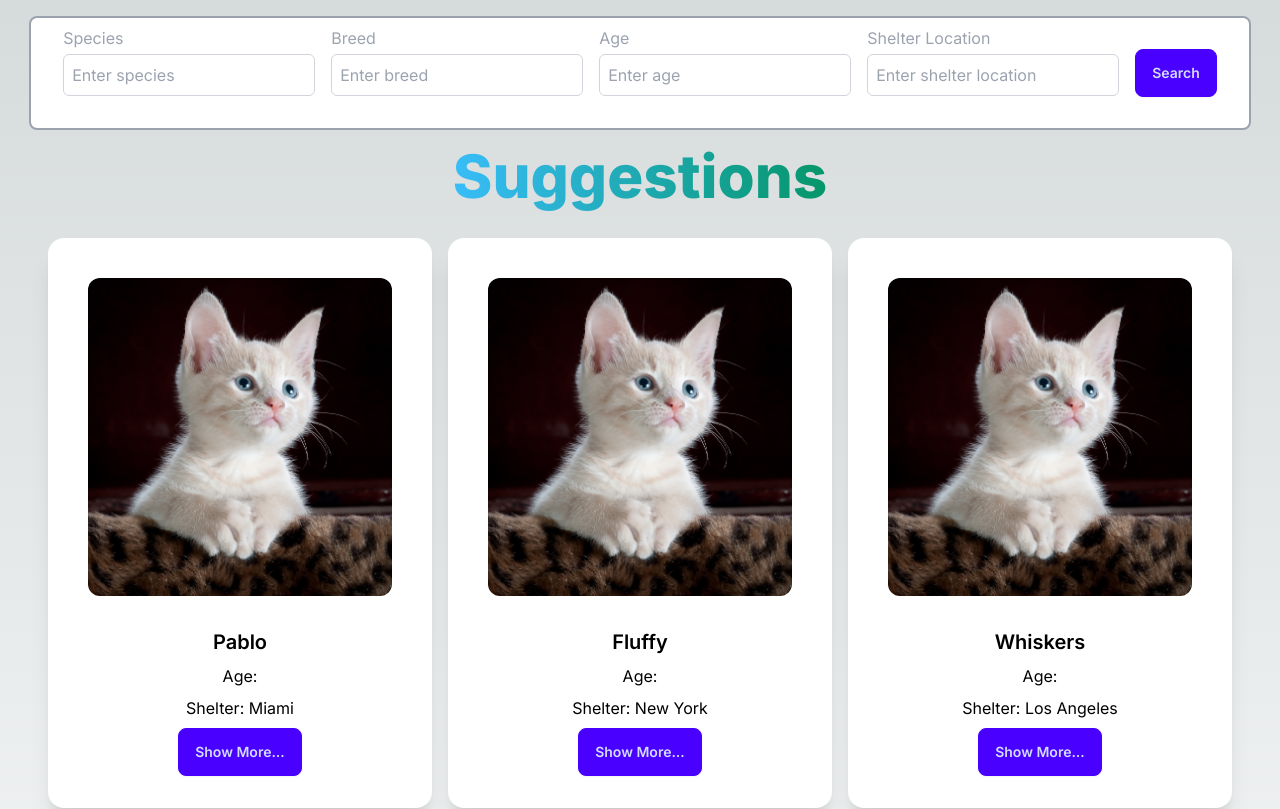
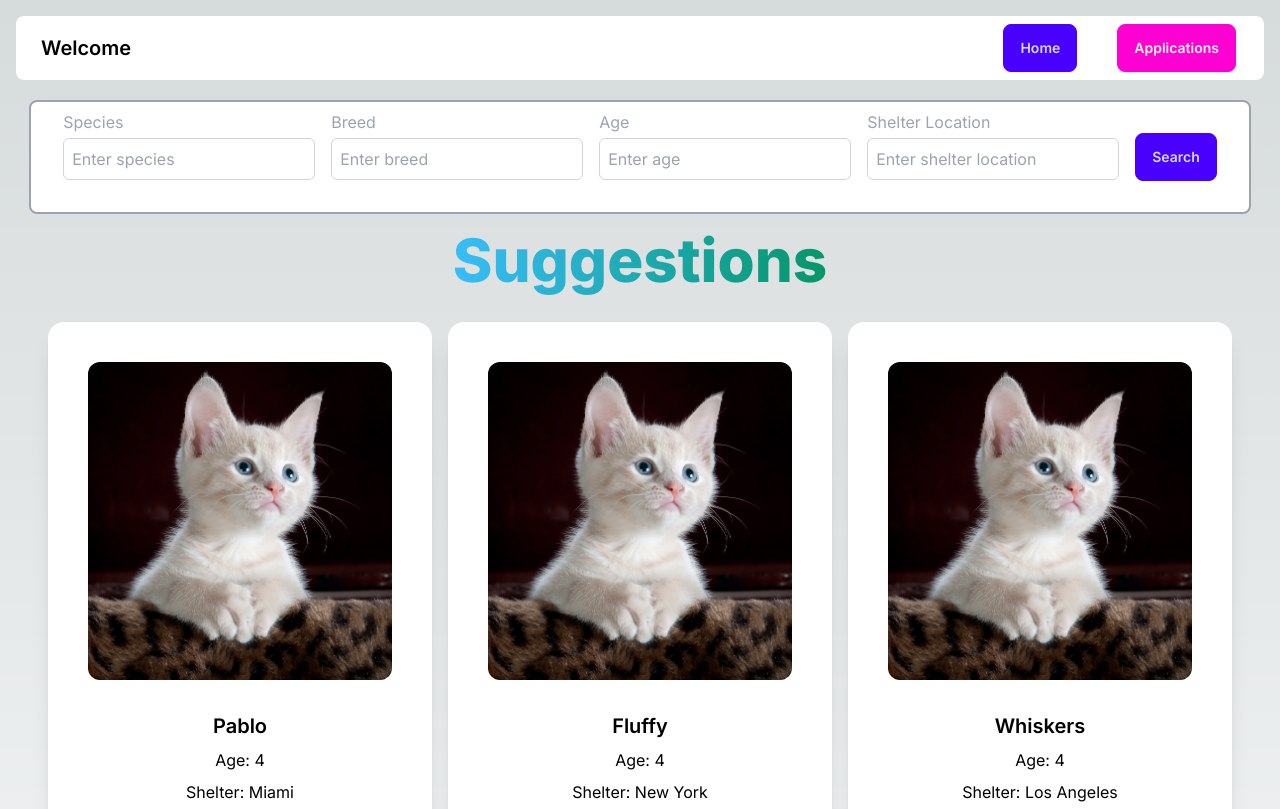
Before and after one commit to husseinkhaled733/Pet_Shelter_Front_end, a Next.js app: page /Home in a window 1280 px wide. Shown: the top 809 px of the page. Built offline with nearby package versions, Linux system fonts and the light colour scheme.

Commit message:
implementing filter criteria

```diff
--- /dev/null
+++ b/src/app/Header/Headercomponent.tsx
@@ -0,0 +1,17 @@
+import React from "react";
+
+const Headercomponent = ({handleHome, handleApplication}: {handleHome: () => void, handleApplication: () => void}) => {
+  return (
+    <div className="navbar bg-base-100 rounded-lg mb-5">
+      <div className="flex-1">
+        <text className="btn btn-ghost text-xl">Welcome</text>
+      </div>
+      <div className="flex justify-around">
+        <button className="btn btn-primary mx-5" onClick={handleHome}>Home</button>
+        <button className="btn btn-secondary mx-5" onClick={handleApplication}>Applications</button>
+      </div>
+    </div>
+  );
+};
+
+export default Headercomponent;
--- a/src/app/Home/Results/page.tsx
+++ /dev/null
@@ -1,50 +0,0 @@
-import React from "react";
-import { useState } from "react";
-import { useRouter } from "next/router";
-import { log } from "console";
-import PetCard from "@/app/Pet/petCard";
-import {
-  dummyPetData,
-  dummyPetData1,
-  dummyPetData2,
-  dummyPetData3,
-} from "../dummyPetData";
-
-interface SearchParams {
-  // Define the shape of the searchParams object
-  // For example:
-  species: string;
-  age: string;
-  breed: string;
-  shelterLocation: string;
-}
-
-const SearchResults = ({ searchParams }: { searchParams: SearchParams }) => {
-  console.log(searchParams);
-  const petDataList = [
-    dummyPetData,
-    dummyPetData1,
-    dummyPetData2,
-    dummyPetData3,
-  ];
-  return (
-    <div className="container mx-auto p-4">
-      <div className="text-center mb-8">
-        <h1 className="text-3xl md:text-5xl lg:text-6xl font-extrabold text-gray-900 dark:text-white">
-          <span className="text-transparent bg-clip-text bg-gradient-to-r to-emerald-600 from-sky-400">
-            Search Results
-          </span>
-        </h1>
-      </div>
-      <ul className="flex flex-wrap justify-center gap-4">
-        {petDataList.map((petData, index) => (
-          <li key={index}>
-            <PetCard petData={petData} />
-          </li>
-        ))}
-      </ul>
-    </div>
-  );
-};
-
-export default SearchResults;
--- a/src/app/Home/dummyPetData.ts
+++ b/src/app/Home/dummyPetData.ts
@@ -12,6 +12,7 @@ export const dummyPetData = {
   relevantDocuments: ['Vaccination Records'],
   availableStatus: 'Available',
   shelter: 'Miami',
+  age:4,
   images: ['/cat_pablo.jpg'], // Provide the correct path to your image
 };
 
@@ -27,6 +28,7 @@ export const dummyPetData1 = {
   description: 'Fluffy is a lovely Golden Retriever looking for a home.',
   relevantDocuments: ['Health Certificate'],
   availableStatus: 'Available',
+  age:4,
   shelter: 'New York',
   images: ['/dog_fluffy.jpg'], // Provide the correct path to your image
 };
@@ -44,6 +46,7 @@ export const dummyPetData2 = {
   relevantDocuments: ['Neutering Certificate'],
   availableStatus: 'Adopted',
   shelter: 'Los Angeles',
+  age:4,
   images: ['/cat_whiskers.jpg'], // Provide the correct path to your image
 };
 
@@ -60,6 +63,7 @@ export const dummyPetData3 = {
   relevantDocuments: ['Flea Treatment Receipt'],
   availableStatus: 'Available',
   shelter: 'Chicago',
+  age:4,
   images: ['/dog_buddy.jpg'], // Provide the correct path to your image
 };
 
--- a/src/app/Home/page.tsx
+++ b/src/app/Home/page.tsx
@@ -1,4 +1,5 @@
-import React from "react";
+'use client'
+import React, { useState } from "react";
 import PetCard from "../Pet/petCard";
 import SearchBar from "../Search/Searchcomponent";
 import {
@@ -7,31 +8,70 @@ import {
   dummyPetData2,
   dummyPetData3,
 } from "./dummyPetData";
+import Headercomponent from "../Header/Headercomponent";
+import Filtercomponent from "../Search/Filtercomponent";
 
 const HomePage = () => {
+
+
   const petDataList = [
     dummyPetData,
     dummyPetData1,
     dummyPetData2,
     dummyPetData3,
   ];
+
+  const [searchCriteria,setSearchCriteria] =useState<SearchParams>({
+    species: '',
+    breed: '',
+    age: '',
+    shelterLocation: '',
+    houseTrained: true,
+    notHouseTrained: true,
+    vaccinated: true,
+    notVaccinated: true,
+    spayed: true,
+    neutering: true
+  });
+
+
+
+  function handleSearch(e:SearchParams){
+    console.log("searching")
+    console.log(e)
+    const setter:SearchParams={
+      species: e.species,
+      breed: e.breed,
+      age: e.age,
+      shelterLocation: e.shelterLocation,
+      houseTrained: e.houseTrained,
+      notHouseTrained: e.notHouseTrained,
+      vaccinated: e.vaccinated,
+      notVaccinated: e.notVaccinated,
+      spayed: e.spayed,
+      neutering: e.neutering
+    }
+    setSearchCriteria(setter)
+    console.log(searchCriteria);
+    setDisplay(filter);
+
+  }
+
+  const home=<SearchBar handleSubmit={handleSearch} petDataList={petDataList}></SearchBar>
+  const filter=<Filtercomponent searchCriteria={searchCriteria} petDataList={petDataList}></Filtercomponent>
+
+  const [display,setDisplay]=useState(home);
+
+
   return (
     <div className="container mx-auto p-4">
-      <SearchBar />
-      <div className="text-center mb-8">
-        <h1 className="text-3xl md:text-5xl lg:text-6xl font-extrabold text-gray-900 dark:text-white">
-          <span className="text-transparent bg-clip-text bg-gradient-to-r to-emerald-600 from-sky-400">
-            Suggestions
-          </span>
-        </h1>
-      </div>
-      <ul className="flex flex-wrap justify-center gap-4">
-        {petDataList.map((petData, index) => (
-          <li key={index}>
-            <PetCard petData={petData} />
-          </li>
-        ))}
-      </ul>
+      <Headercomponent handleHome={()=>{
+        setDisplay(home);
+      }}
+      handleApplication={()=>{
+        setDisplay(filter);
+      }}></Headercomponent>
+      {display}
     </div>
   );
 };
--- /dev/null
+++ b/src/app/Search/Filtercomponent.tsx
@@ -0,0 +1,114 @@
+'use client'
+import React from "react";
+import { useState } from "react";
+import PetCard from "../Pet/petCard";
+import { log } from "console";
+
+const Filtercomponent = ({searchCriteria, petDataList }: { searchCriteria:SearchParams, petDataList: [] }) => {
+
+  console.log(searchCriteria);
+
+  const [houseTrained,sethouseTrained] =useState(searchCriteria.houseTrained);
+  const [notHouseTrained,setnothouseTrained] =useState(searchCriteria.notHouseTrained);
+  const [vaccinated,setvaccinated] =useState(searchCriteria.vaccinated);
+  const [notvaccinated,setnotvaccinated] =useState(searchCriteria.notVaccinated);
+  const [spayed,setspayed] =useState(searchCriteria.spayed);
+  const [neutering,setneutering] =useState(searchCriteria.neutering);
+
+
+  return (
+    <div className="container mx-auto p-4">
+      <form onSubmit={(e:any)=>{
+        e.preventdefault();
+        console.log('====================================');
+        console.log(e.target.values);
+        console.log('====================================');
+      }} className="flex flex-col md:flex-row m-auto items-center w-fit justify-center space-y-4 md:space-y-0 mb-4 border-2 border-gray-400 px-6 pb-6 rounded-lg bg-base-100">
+        <div className="form-control">
+          <label className="label cursor-pointer">
+            <span className="label-text">House trained</span>
+            <input
+              type="checkbox"
+              className="checkbox checkbox-primary"
+              checked={houseTrained}
+
+            />
+          </label>
+        </div>
+        <div className="form-control">
+          <label className="label cursor-pointer">
+            <span className="label-text">Not house trained</span>
+            <input
+              type="checkbox"
+              className="checkbox checkbox-primary"
+              checked={notHouseTrained}
+
+            />
+          </label>
+        </div>
+        <div className="form-control">
+          <label className="label cursor-pointer">
+            <span className="label-text">Vaccinated</span>
+            <input
+              type="checkbox"
+              className="checkbox checkbox-primary"
+              checked={vaccinated}
+
+            />
+          </label>
+        </div>
+        <div className="form-control">
+          <label className="label cursor-pointer">
+            <span className="label-text">Not vaccinated</span>
+            <input
+              type="checkbox"
+              className="checkbox checkbox-primary"
+              checked={notvaccinated}
+
+            />
+          </label>
+        </div>
+        <div className="form-control">
+          <label className="label cursor-pointer">
+            <span className="label-text">Spayed</span>
+            <input
+              type="checkbox"
+              className="checkbox checkbox-primary"
+              checked={spayed}
+
+            />
+          </label>
+        </div>
+        <div className="form-control">
+          <label className="label cursor-pointer">
+            <span className="label-text">Neutring</span>
+            <input
+              type="checkbox"
+              className="checkbox checkbox-primary"
+              checked={neutering}
+            />
+          </label>
+        </div>
+        <button type="submit" className="btn btn-primary mt-5">
+          Filter
+        </button>
+      </form>
+      <div className="text-center mb-8">
+        <h1 className="text-3xl md:text-5xl lg:text-6xl font-extrabold text-gray-900 dark:text-white">
+          <span className="text-transparent bg-clip-text bg-gradient-to-r to-emerald-600 from-sky-400">
+            Search Results
+          </span>
+        </h1>
+      </div>
+      <ul className="flex flex-wrap justify-center gap-4">
+        {petDataList.map((petData, index) => (
+          <li key={index}>
+            <PetCard petData={petData} />
+          </li>
+        ))}
+      </ul>
+    </div>
+  );
+};
+
+export default Filtercomponent;
--- a/src/app/Search/Searchcomponent.tsx
+++ b/src/app/Search/Searchcomponent.tsx
@@ -1,26 +1,42 @@
 "use client"
 // components/SearchBar.js
 
-import React from "react";
-import { useRouter } from "next/navigation";
-import Link from "next/link";
+import React, { useState } from "react";
+import PetCard from "../Pet/petCard";
+
+
+const SearchBar = ({handleSubmit,petDataList}: {handleSubmit: any, petDataList: []}) =>{
 
 
 
-const SearchBar = () => {
+
+  const [species,setSpecies]=useState('');
+  const [breed,setBreed]=useState('');
+  const [age,setAge]=useState('');
+  const [shelterLocation,setShelterLocation]=useState('');
+
+  const searchCriteria:SearchParams={
+    species: species,
+    breed: breed,
+    age: age,
+    shelterLocation: shelterLocation,
+    houseTrained: true,
+    notHouseTrained: true,
+    vaccinated: true,
+    notVaccinated: true,
+    spayed: true,
+    neutering: true
+  }
 
 
-  function search(e:any){
-    e.preventDefault()
-    console.log(e.target.species.value)
-    console.log(e.target.breed.value)
-    console.log(e.target.age.value)
-    console.log(e.target.shelterLocation.value)
-
-  }
   return (
-    <form onSubmit={search} className="flex flex-col md:flex-row m-auto items-center w-fit justify-center space-y-4 md:space-y-0 mb-4 border-2 border-gray-400 px-6 pb-6 rounded-lg bg-base-100">
-
+    <>
+      <form
+        onSubmit={() => {
+          handleSubmit(searchCriteria);
+        }}
+        className="flex flex-col md:flex-row m-auto items-center w-fit justify-center space-y-4 md:space-y-0 mb-4 border-2 border-gray-400 px-6 pb-6 rounded-lg bg-base-100"
+      >
         {/* Species Field */}
         <div className="flex flex-col mb-4 md:mb-0 p-2">
           <label htmlFor="species" className="mb-1 text-gray-400">
@@ -31,6 +47,10 @@ const SearchBar = () => {
             id="species"
             name="species"
             placeholder="Enter species"
+            onChange={(e) => {
+              setSpecies(e.target.value);
+            }}
+            value={species}
             className="p-2 border border-gray-300 rounded-md focus:outline-none focus:ring focus:border-blue-300"
           />
         </div>
@@ -45,6 +65,10 @@ const SearchBar = () => {
             id="breed"
             name="breed"
             placeholder="Enter breed"
+            onChange={(e) => {
+              setBreed(e.target.value);
+            }}
+            value={breed}
             className="p-2 border border-gray-300 rounded-md focus:outline-none focus:ring focus:border-blue-300"
           />
         </div>
@@ -59,6 +83,10 @@ const SearchBar = () => {
             id="age"
             name="age"
             placeholder="Enter age"
+            onChange={(e) => {
+              setAge(e.target.value);
+            }}
+            value={age}
             className="p-2 border border-gray-300 rounded-md focus:outline-none focus:ring focus:border-blue-300"
           />
         </div>
@@ -73,22 +101,36 @@ const SearchBar = () => {
             id="shelterLocation"
             name="shelterLocation"
             placeholder="Enter shelter location"
+            onChange={(e) => {
+              setShelterLocation(e.target.value);
+            }}
+            value={shelterLocation}
             className="p-2 border border-gray-300 rounded-md focus:outline-none focus:ring focus:border-blue-300"
           />
         </div>
 
         {/* Search Button */}
-      <Link href={{
-        pathname: '/Home/Results',
-        query: { species: 'cat', breed: 'persian', age: '2', shelterLocation: 'singapore' },
-      }}>
         <div className="flex flex-col mb-4 md:mb-0 pt-6 px-2">
           <button type="submit" className="btn btn-primary ">
             Search
           </button>
         </div>
-      </Link>
       </form>
+      <div className="text-center mb-8">
+        <h1 className="text-3xl md:text-5xl lg:text-6xl font-extrabold text-gray-900 dark:text-white">
+          <span className="text-transparent bg-clip-text bg-gradient-to-r to-emerald-600 from-sky-400">
+            Suggestions
+          </span>
+        </h1>
+      </div>
+      <ul className="flex flex-wrap justify-center gap-4">
+        {petDataList.map((petData, index) => (
+          <li key={index}>
+            <PetCard petData={petData} />
+          </li>
+        ))}
+      </ul>
+    </>
   );
 };
 
```
Also changed, not shown: src/app/Interfaces/PetInterface.ts (added, +18 -0 lines), src/app/Interfaces/SearchParams.ts (added, +14 -0 lines), 1 other file (tests, documents, lock files or other folders). Lines whose indentation alone changed are shown as unchanged.
